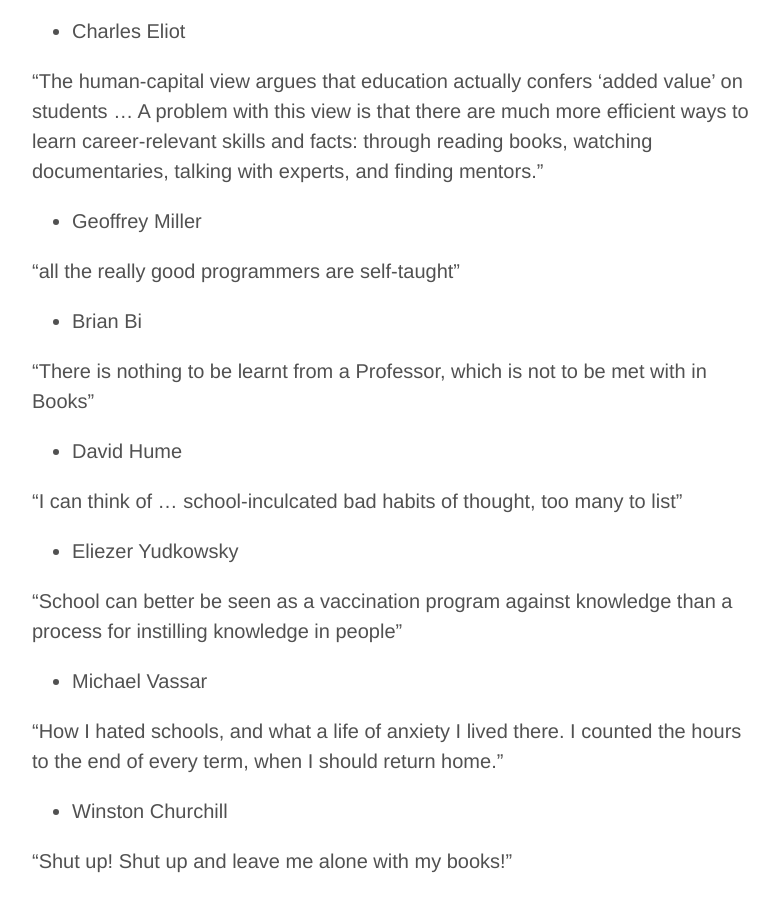
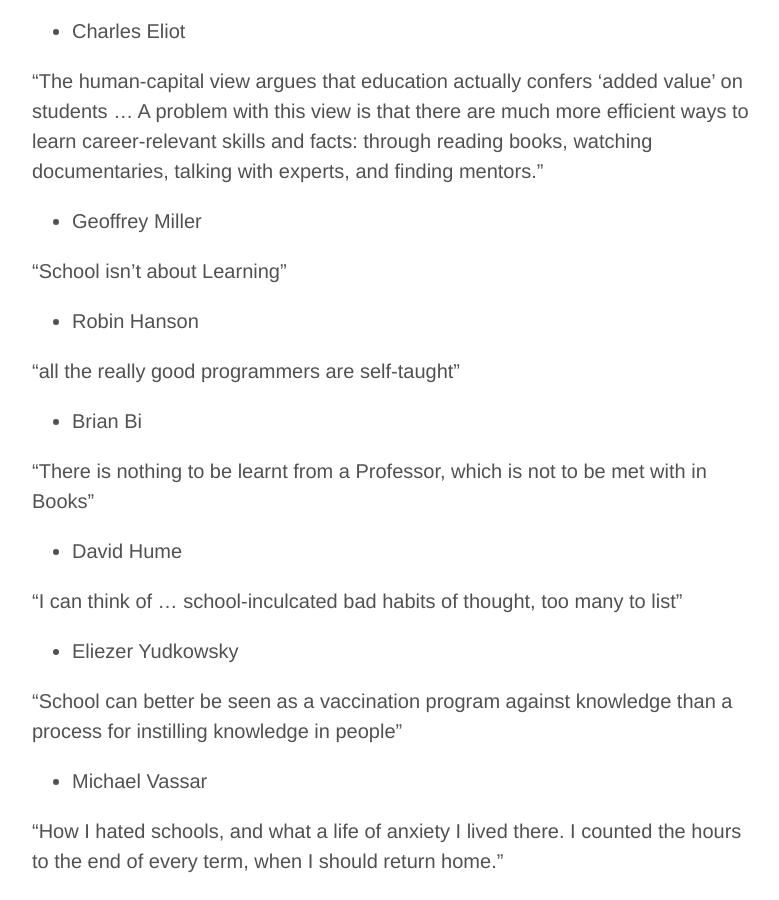
Before and after one commit to amacfie/amacfie.github.io, a Jekyll site: the page built from _posts/2015-12-04-formal-ed-quote.md, in a window 1280 px wide and 900 px high, scrolled down 525 px. Shown: the whole window, without its empty margins (248-1027 px from the left). Built offline with Jekyll 4.4.1, drawn with Linux system fonts in a browser that asks for light colours; comment, search, counter and statistics services are not loaded.

Commit message:
Add rhanson "quote"

```diff
--- a/_posts/2015-12-04-formal-ed-quote.md
+++ b/_posts/2015-12-04-formal-ed-quote.md
@@ -20,6 +20,9 @@ A problem with this view is that there are much more efficient ways to learn
 career-relevant skills and facts: through reading books, watching documentaries,
 talking with experts, and finding mentors."
 - Geoffrey Miller
+
+"School isn't about Learning"
+- Robin Hanson
 
 "all the really good programmers are self-taught"
 - Brian Bi
```
